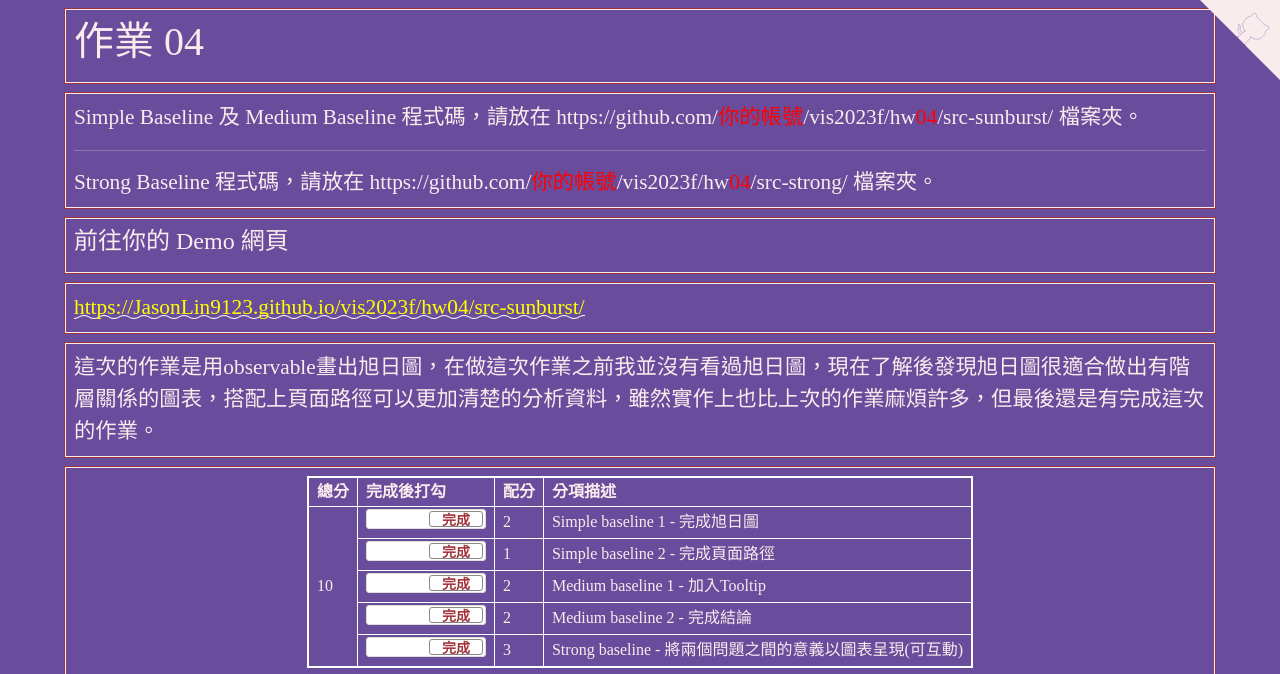
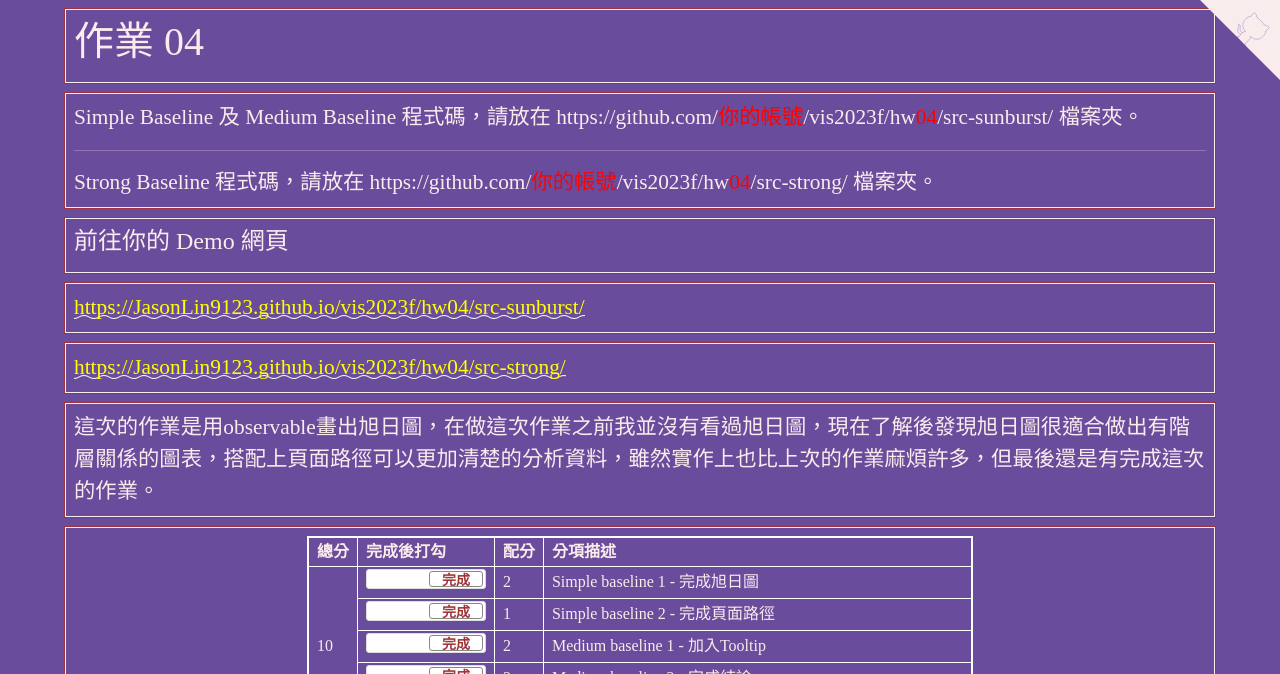
Before and after one commit to JasonLin9123/vis2023f, a plain HTML site: page hw04/index.html in a window 1280 px wide. Shown: the top 674 px of the page. Drawn offline with nearby package versions, Linux system fonts and the light colour scheme.

Commit message:
hw04 Update

```diff
--- a/hw04/index.html
+++ b/hw04/index.html
@@ -197,6 +197,11 @@
       <a href="https://JasonLin9123.github.io/vis2023f/hw04/src-sunburst/">https://JasonLin9123.github.io/vis2023f/hw04/src-sunburst/</a>
       </div>
   </div>
+  <div class="row hw12">
+    <div class="col-md-12 twenty">
+      <a href="https://JasonLin9123.github.io/vis2023f/hw04/src-strong/">https://JasonLin9123.github.io/vis2023f/hw04/src-strong/</a>
+      </div>
+  </div>
 
   <!-- ------------------------------------------------>
   <div class="row hw12">
```
